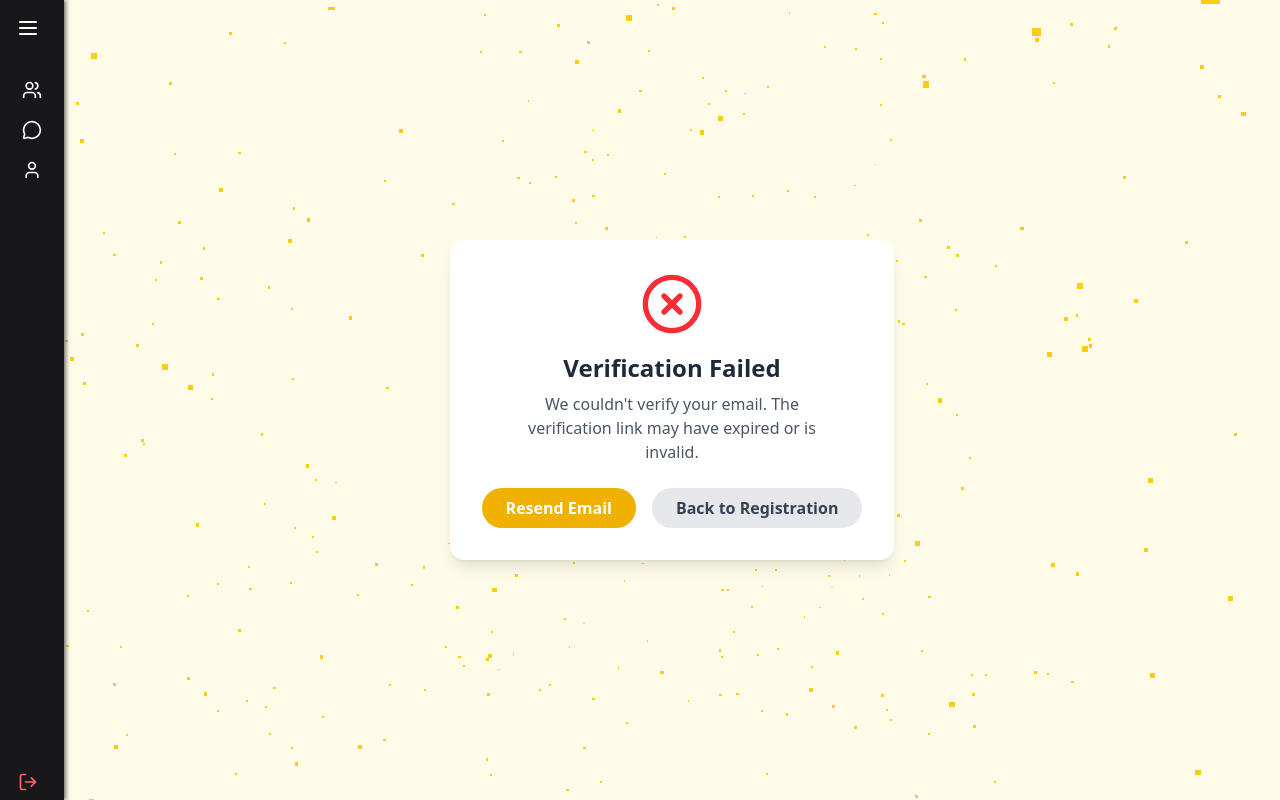
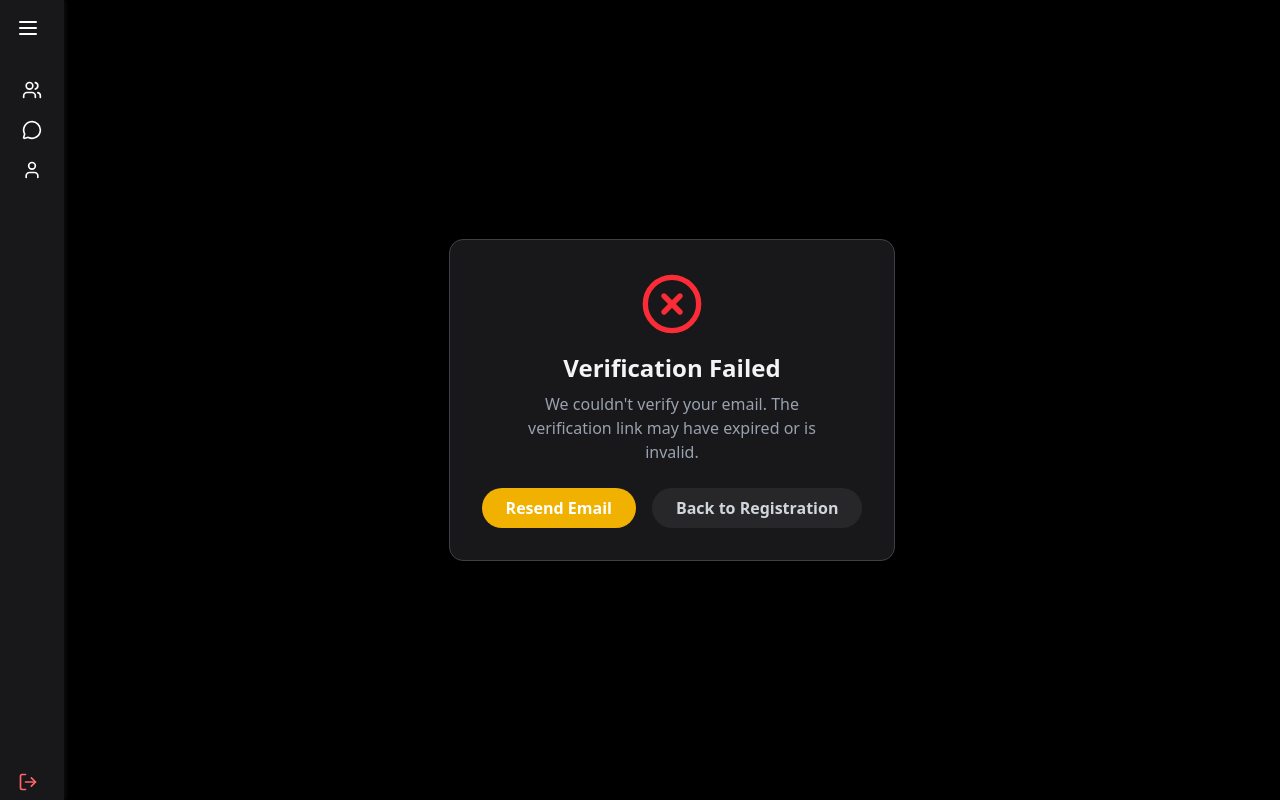
Before and after one commit to afid0n/talksy-chat-app, a React (Vite) app in the folder client/: page /email-verified in a window 1280 px wide. Built offline with nearby package versions, Linux system fonts and the light colour scheme.

Commit message:
fix back

```diff
--- a/client/src/components/FailedVerification.tsx
+++ b/client/src/components/FailedVerification.tsx
@@ -7,16 +7,19 @@ interface FailedVerificationProps {
 
 const FailedVerification: React.FC<FailedVerificationProps> = ({ onResend, onBack }) => {
   return (
-    <div className="min-h-screen flex flex-col items-center justify-center px-4">
-      <div className="bg-white p-8 rounded-xl shadow-lg flex flex-col items-center">
+    <div className="min-h-screen flex flex-col items-center justify-center px-4 bg-white dark:bg-black transition-colors">
+      <div className="bg-white dark:bg-zinc-900 border border-gray-200 dark:border-zinc-700 p-8 rounded-xl shadow-lg flex flex-col items-center transition">
         <XCircle className="text-red-500 mb-4" size={64} />
-        <h1 className="text-2xl font-bold mb-2 text-gray-800">
+
+        <h1 className="text-2xl font-bold mb-2 text-gray-800 dark:text-gray-100">
           Verification Failed
         </h1>
-        <p className="text-gray-600 mb-6 text-center max-w-xs">
+
+        <p className="text-gray-600 dark:text-gray-400 mb-6 text-center max-w-xs">
           We couldn't verify your email. The verification link may have expired or
           is invalid.
         </p>
+
         <div className="flex gap-4">
           <button
             onClick={onResend}
@@ -26,7 +29,7 @@ const FailedVerification: React.FC<FailedVerificationProps> = ({ onResend, onBac
           </button>
           <button
             onClick={onBack}
-            className="bg-gray-200 hover:bg-gray-300 text-gray-700 font-semibold px-6 py-2 rounded-full transition"
+            className="bg-gray-200 hover:bg-gray-300 dark:bg-zinc-800 dark:hover:bg-zinc-700 dark:text-gray-300 text-gray-700 font-semibold px-6 py-2 rounded-full transition"
           >
             Back to Registration
           </button>
--- a/client/src/components/SuccessVerification.tsx
+++ b/client/src/components/SuccessVerification.tsx
@@ -2,16 +2,19 @@ import { CheckCircle2 } from "lucide-react";
 
 const SuccessVerification = () => {
   return (
-    <div className="min-h-screen flex flex-col items-center justify-center px-4">
-      <div className="bg-white p-8 rounded-xl shadow-lg flex flex-col items-center">
+    <div className="min-h-screen flex flex-col items-center justify-center px-4 bg-white dark:bg-black transition-colors">
+      <div className="bg-white dark:bg-zinc-900 border border-gray-200 dark:border-zinc-700 p-8 rounded-xl shadow-lg flex flex-col items-center transition">
         <CheckCircle2 className="text-green-500 mb-4" size={64} />
-        <h1 className="text-2xl font-bold mb-2 text-gray-800">
+
+        <h1 className="text-2xl font-bold mb-2 text-gray-800 dark:text-gray-100">
           Email Verified!
         </h1>
-        <p className="text-gray-600 mb-6 text-center max-w-xs">
+
+        <p className="text-gray-600 dark:text-gray-400 mb-6 text-center max-w-xs">
           Your email has been successfully verified. You can now log in and start
-          using Talksy!
+          using <span className="font-semibold text-yellow-500">Talksy</span>!
         </p>
+
         <a
           href="/auth/login"
           className="bg-yellow-500 hover:bg-yellow-600 text-white font-semibold px-6 py-2 rounded-full transition"
--- a/client/src/pages/Common/NotFound.tsx
+++ b/client/src/pages/Common/NotFound.tsx
@@ -5,9 +5,9 @@ export default function NotFound() {
   const navigate = useNavigate();
 
   return (
-    <div className="h-screen w-full flex items-center justify-center px-4">
+    <div className="h-screen w-full flex items-center justify-center px-4  dark:bg-black transition-colors">
       <motion.div
-        className="bg-white rounded-3xl shadow-xl p-10 max-w-xl w-full text-center border-2 border-yellow-300"
+        className="bg-white dark:bg-zinc-900 rounded-3xl shadow-xl p-10 max-w-xl w-full text-center border-2 border-yellow-300 dark:border-yellow-500"
         initial={{ scale: 0.5, opacity: 0 }}
         animate={{ scale: 1.05, opacity: 1 }}
         transition={{
@@ -20,16 +20,14 @@ export default function NotFound() {
         <motion.h1
           className="text-[100px] font-extrabold text-yellow-400 drop-shadow-md"
           initial={{ y: -50 }}
-          animate={{
-            y: [-50, 0, -10, 0],
-          }}
+          animate={{ y: [-50, 0, -10, 0] }}
           transition={{ duration: 1, ease: "easeOut" }}
         >
           404
         </motion.h1>
 
         <motion.p
-          className="text-gray-700 text-xl mb-8"
+          className="text-gray-700 dark:text-gray-300 text-xl mb-8"
           initial={{ opacity: 0, y: 20 }}
           animate={{ opacity: 1, y: 0 }}
           transition={{ delay: 0.5, duration: 0.6 }}
```
